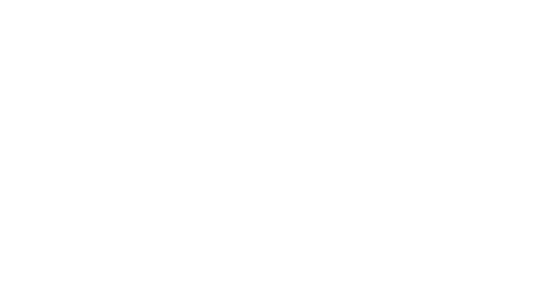
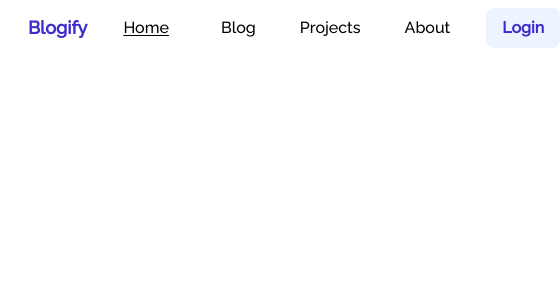
Before and after one commit to AkashMaurya1430/Blog-App, a React (Vite) app in the folder client/: page /home in a window 390 px wide. Before the commit this address had no page. Shown: the top 300 px of the page, 560 px wide, since content can reach past the window. Built offline with nearby package versions, Linux system fonts and the light colour scheme.

Commit message:
Added slice to use and setup app name Added Code For Navigation Bar The Code is for large screens and not responsive as of now

```diff
--- a/client/package.json
+++ b/client/package.json
@@ -11,6 +11,7 @@
   },
   "dependencies": {
     "@reduxjs/toolkit": "^2.2.7",
+    "@szhsin/react-menu": "^4.2.2",
     "formik": "^2.4.6",
     "lucide-react": "^0.428.0",
     "react": "^18.3.1",
--- a/client/src/App.jsx
+++ b/client/src/App.jsx
@@ -1,6 +1,7 @@
 import { BrowserRouter, Route, Routes } from "react-router-dom";
 import "./App.css";
 import SignUp from "./screens/Signup";
+import Home from "./screens/Home";
 // import { useState } from "react";
 
 function App() {
@@ -15,6 +16,7 @@
     <BrowserRouter>
       <Routes>
         <Route path="/" element={<SignUp />} />
+        <Route path="/home" element={<Home />} />
       </Routes>
     </BrowserRouter>
   );
--- /dev/null
+++ b/client/src/components/TopBar.jsx
@@ -0,0 +1,54 @@
+import React from "react";
+import { useSelector } from "react-redux";
+
+// Menu Items
+const menuItems = [
+  { name: "Home", route: "/home" },
+  { name: "Blog", route: "/blog" },
+  { name: "Projects", route: "/projects" },
+  { name: "About", route: "/about" },
+];
+
+const TopBar = () => {
+  const LoginComponent = () => {
+    return isLoggedIn ? (
+      <li className="">Hello Saransh</li>
+    ) : (
+      <li className="flex py-2 px-4 items-center content-center font-semibold text-primary-50 bg-primary-25 rounded-lg">
+        Login
+      </li>
+    );
+  };
+  const app_name = useSelector((state) => state.appname.name);
+  const active_page = useSelector((state) => state.appname.active_page);
+  const isLoggedIn = useSelector((state) => state.auth.isLoggedIn);
+
+  return (
+    <div className="flex justify-between py-2 md:py-5 lg:py-5 px-2  w-full">
+      <div className="text-lg text-primary-50 font-semibold flex px-5 justify-center items-center">
+        {app_name}
+      </div>
+      <nav className="text-md font-normal">
+        <ul className="flex flex-row space-x-7">
+          {menuItems.map((item, i) => {
+            return item.name == active_page ? (
+              <li
+                className="flex text-md font-medium underline underline-offset-2 py-2 px-4 rounded-lg"
+                key={i}
+              >
+                {item.name}
+              </li>
+            ) : (
+              <li className="flex text-md font-normal p-2" key={i}>
+                {item.name}
+              </li>
+            );
+          })}
+          <LoginComponent />
+        </ul>
+      </nav>
+    </div>
+  );
+};
+
+export default TopBar;
--- a/client/src/index.css
+++ b/client/src/index.css
@@ -18,3 +18,9 @@
     font-weight: 500;
     font-style: normal;
 }
+
+#root{
+    padding: 0;
+    margin: 0;
+    max-width: 99vw;
+}
--- a/client/src/screens/Home/index.jsx
+++ b/client/src/screens/Home/index.jsx
@@ -1,7 +1,18 @@
-import React from "react";
+import TopBar from "@/components/TopBar";
+import { setActivePage } from "@/slices/appslice/appslice";
+import React, { useEffect } from "react";
+import { useDispatch } from "react-redux";
 
 const Home = () => {
-  return <div className="text-primary dark:text-secondary">Homepage</div>;
+  const dispatch = useDispatch();
+  useEffect(() => {
+    dispatch(setActivePage("Home"));
+  }, []);
+  return (
+    <div className="HomePage">
+      <TopBar />
+    </div>
+  );
 };
 
 export default Home;
--- /dev/null
+++ b/client/src/slices/appslice/appslice.js
@@ -0,0 +1,27 @@
+import { createSlice } from "@reduxjs/toolkit";
+
+// This Slice is used to set the name of the Application
+
+const initialState = {
+  name: "Blogify",
+  logo: "",
+  active_page: "",
+};
+
+const appslice = createSlice({
+  name: "appslice",
+  initialState,
+  reducers: {
+    setAppName: (state, action) => {
+      state.name = action.payload.name;
+      state.logo = action.payload.logo;
+    },
+
+    setActivePage: (state, action) => {
+      state.active_page = action.payload;
+    },
+  },
+});
+
+export const { setAppName, setActivePage } = appslice.actions;
+export default appslice.reducer;
--- a/client/src/store.js
+++ b/client/src/store.js
@@ -1,8 +1,10 @@
 import { configureStore } from "@reduxjs/toolkit";
 import authslice from "./slices/authslice/authslice";
+import appslice from "./slices/appslice/appslice";
 
 export const store = configureStore({
   reducer: {
     auth: authslice,
+    appname: appslice,
   },
 });
```
Also changed, not shown: 1 other file (tests, documents, lock files or other folders).
